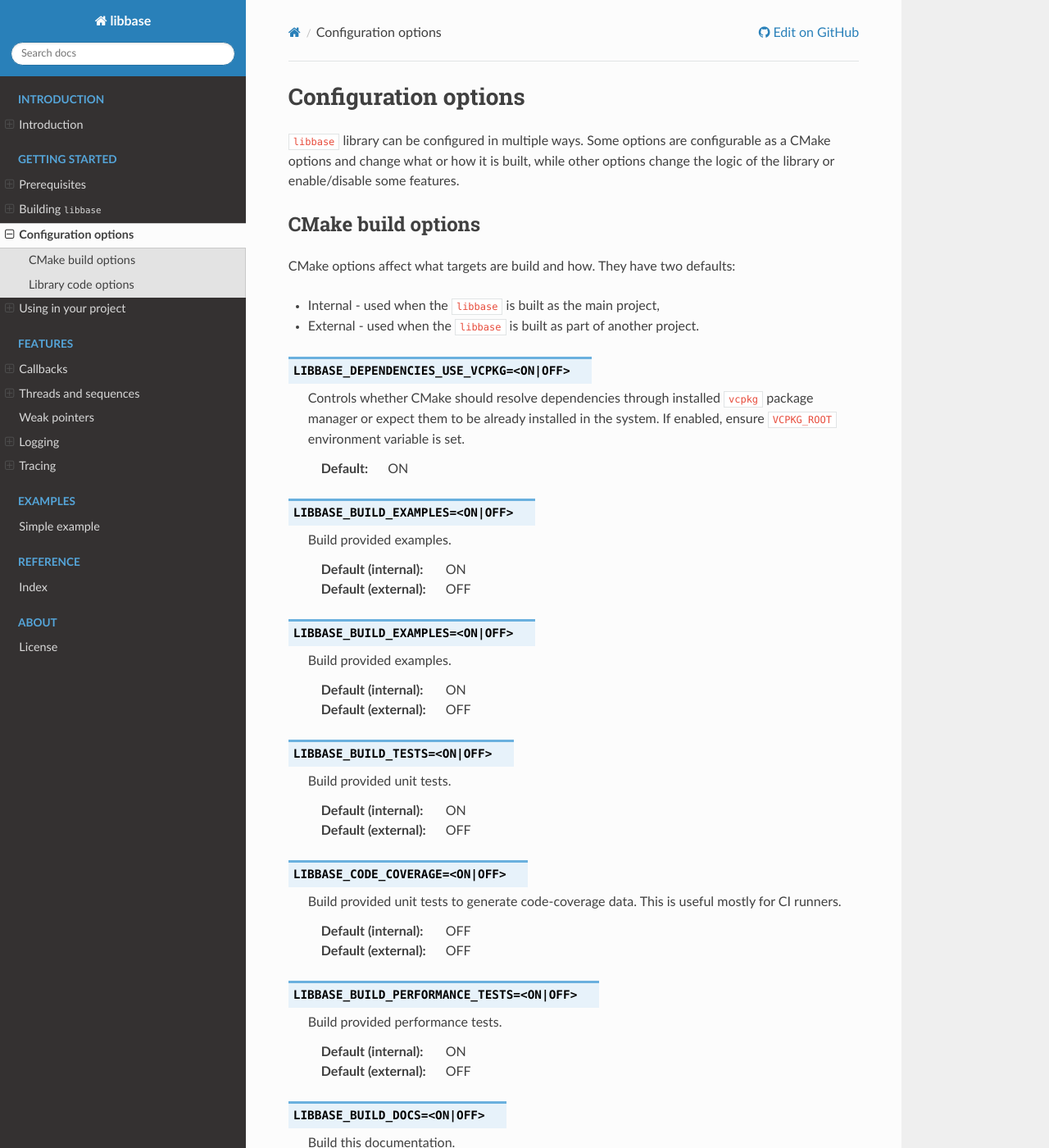
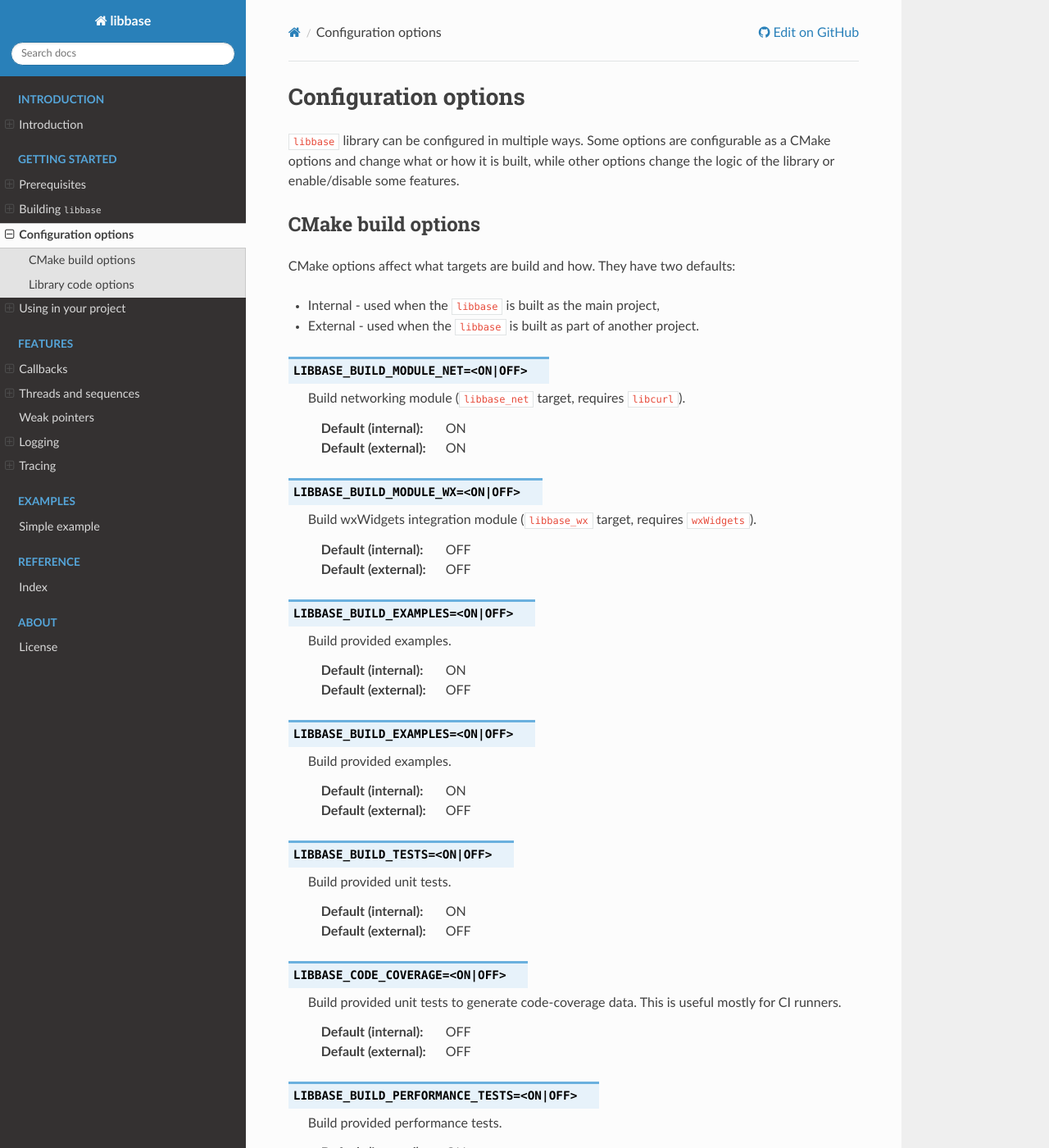
Before and after one commit to RippeR37/libbase, a Sphinx documentation site: the page built from docs/getting_started/configuration.rst, in a window 1280 px wide and 1400 px high. Shown: the whole window at 82% size. Built offline with Sphinx 7.4.7 and the Read the Docs theme 3.1.0, drawn with Linux system fonts in a browser that asks for light colours; pages that are not in the unit, such as notebooks, are missing from menus; some of the changed text lies outside the part shown.

Commit message:
fixup! fixup! [wx] Add wxWidgets integration with example application

```diff
--- a/docs/getting_started/configuration.rst
+++ b/docs/getting_started/configuration.rst
@@ -13,15 +13,24 @@
 * Internal - used when the ``libbase`` is built as the main project,
 * External - used when the ``libbase`` is built as part of another project.
 
+.. _configuration-libbase-modules:
+
+.. option:: LIBBASE_BUILD_MODULE_NET=<ON|OFF>
+
+   Build networking module (``libbase_net`` target, requires ``libcurl``).
+
+   :Default (internal): ON
+   :Default (external): ON
+
+.. option:: LIBBASE_BUILD_MODULE_WX=<ON|OFF>
+
+   Build wxWidgets integration module (``libbase_wx`` target, requires
+   ``wxWidgets``).
+
+   :Default (internal): OFF
+   :Default (external): OFF
+
 .. _configuration-libbase-build-examples:
-
-.. option:: LIBBASE_DEPENDENCIES_USE_VCPKG=<ON|OFF>
-
-   Controls whether CMake should resolve dependencies through installed
-   ``vcpkg`` package manager or expect them to be already installed in the
-   system. If enabled, ensure ``VCPKG_ROOT`` environment variable is set.
-
-   :Default: ON
 
 .. option:: LIBBASE_BUILD_EXAMPLES=<ON|OFF>
 
@@ -73,6 +82,22 @@
    :Default (internal): ON
    :Default (external): OFF
 
+.. option:: LIBBASE_BUILD_ASAN=<ON|OFF>
+
+   Build project with Address Sanitizer enabled. Must not be used together with
+   Thread Sanitizer.
+
+   :Default (internal): OFF
+   :Default (external): OFF
+
+.. option:: LIBBASE_BUILD_TSAN=<ON|OFF>
+
+   Build project with Thread Sanitizer enabled. Must not be used together with
+   Address Sanitizer.
+
+   :Default (internal): ON
+   :Default (external): OFF
+
 
 Library code options
 --------------------
```
Also changed, not shown: CMakeLists.txt (+22 -21 lines), 3 other files.
